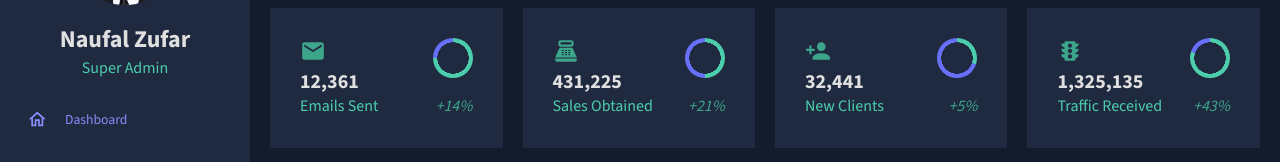
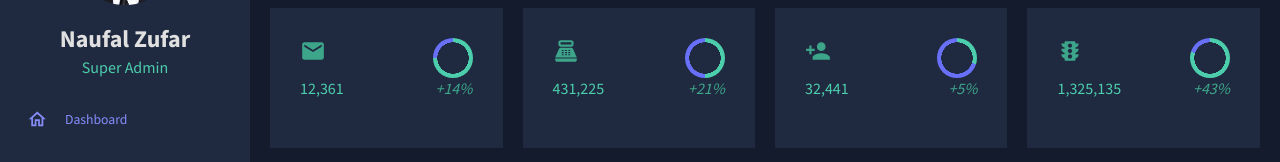
Before and after one commit to naufalzs/mui-admin-dashboard, a React (Vite) app: page / in a window 1280 px wide. Shown: the part 175-337 px from the top of the page. Built offline with nearby package versions, Linux system fonts and the light colour scheme.

Commit message:
fix(statbox): change title and subtitle props into total and title

```diff
--- a/src/components/common/StatBox.jsx
+++ b/src/components/common/StatBox.jsx
@@ -2,7 +2,7 @@ import { Box, Typography, useMediaQuery, useTheme } from "@mui/material";
 import { tokens } from "@/src/theme";
 import ProgressCircle from "./ProgressCircle";
 
-export default function StatBox({ title, subtitle, icon, progress, increase }) {
+export default function StatBox({ total, title, icon, progress, increase }) {
   const theme = useTheme();
   const colors = tokens(theme.palette.mode);
   const isTabletOnly = useMediaQuery((theme) => theme.breakpoints.only("sm"));
@@ -25,7 +25,7 @@ export default function StatBox({ title, subtitle, icon, progress, increase }) {
             fontWeight="bold"
             color={colors.grey[100]}
           >
-            {title}
+            {total}
           </Typography>
         </Box>
 
@@ -42,7 +42,7 @@ export default function StatBox({ title, subtitle, icon, progress, increase }) {
           variant={isMobile ? "h6" : "h5"}
           color={colors.greenAccent[500]}
         >
-          {subtitle}
+          {title}
         </Typography>
         <Typography
           variant={isTabletOnly ? "h6" : "h5"}
```
